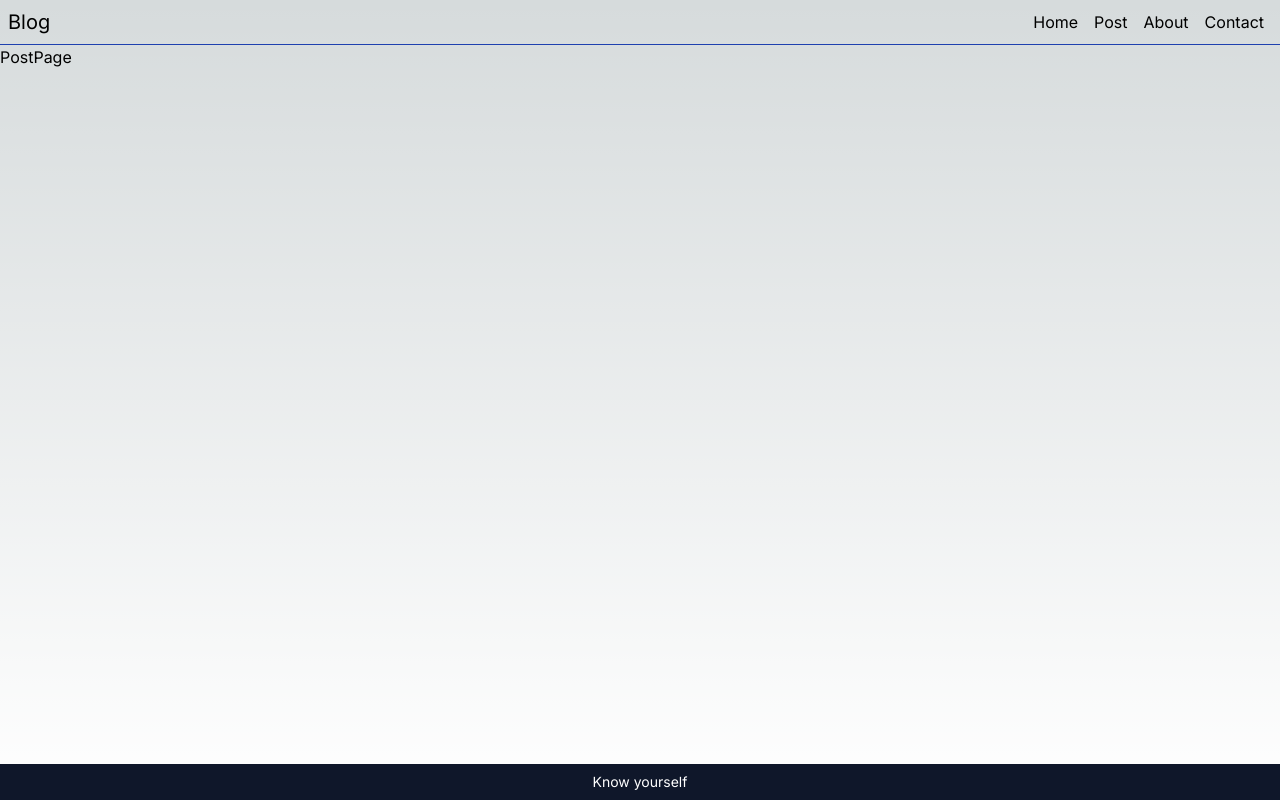
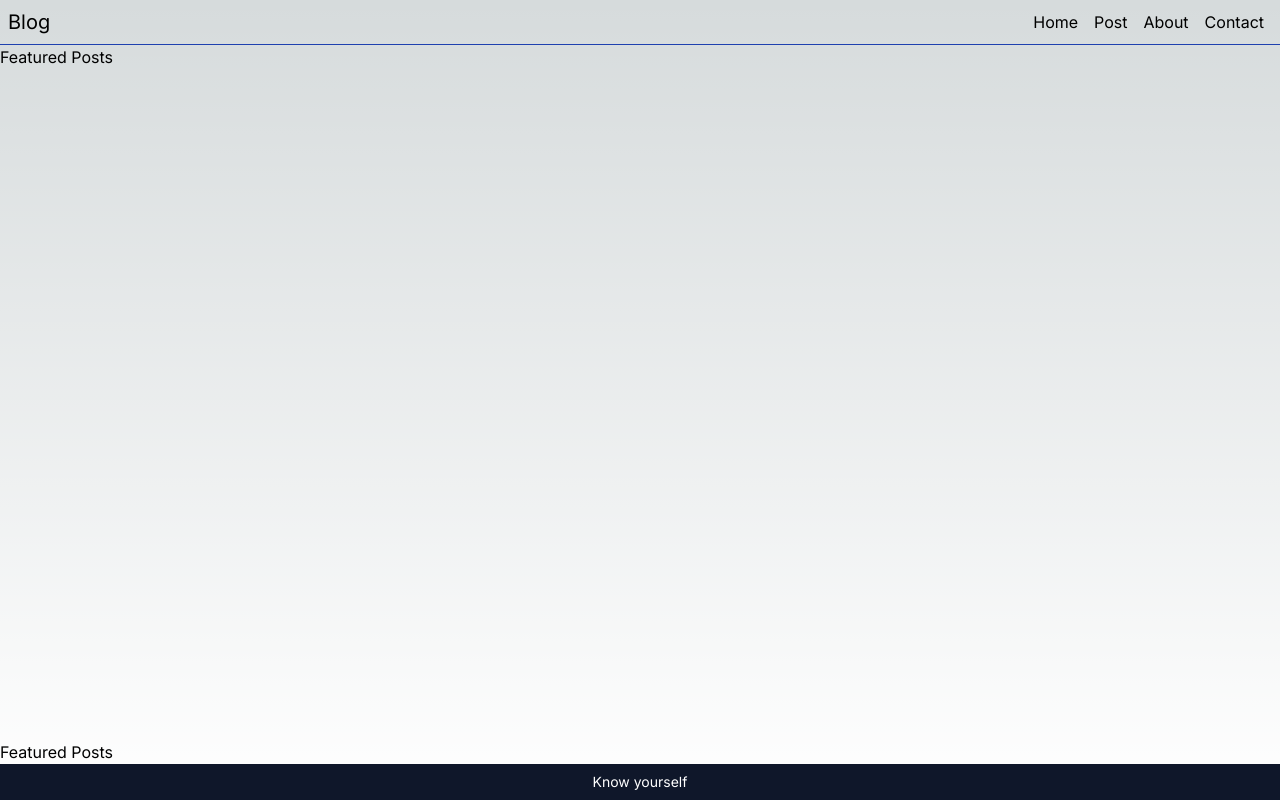
Before and after one commit to YunSukHyun/Blog, a Next.js app: page /post in a window 1280 px wide. Built offline with nearby package versions, Linux system fonts and the light colour scheme.

Commit message:
add components to main page

```diff
--- a/src/app/layout.tsx
+++ b/src/app/layout.tsx
@@ -3,6 +3,7 @@ import "./globals.css";
 import type { Metadata } from "next";
 import { Inter, Nanum_Gothic, Open_Sans } from "next/font/google";
 import Header from "@/components/Header";
+import PostPage from "./post/page";
 
 const inter = Inter({ subsets: ["latin"] });
 const sans = Open_Sans({ subsets: ["latin"], variable: "--font-open" });
@@ -28,6 +29,7 @@ export default function RootLayout({
       <body className="flex flex-col w-full max-w-screen-2xl mx-auto">
         <Header />
         <main className="grow">{children}</main>
+        <PostPage />
         <Footer />
       </body>
     </html>
--- a/src/app/page.tsx
+++ b/src/app/page.tsx
@@ -1,10 +1,13 @@
-import Profile from "@/components/profile";
-import Image from "next/image";
+import { FeaturedPost } from "@/components/FeaturedPost";
+import { OtherPost } from "@/components/OtherPost";
+import Profile from "@/components/Profile";
 
 export default function Home() {
   return (
     <>
       <Profile />
+      <FeaturedPost />
+      <OtherPost />
     </>
   );
 }
--- a/src/app/post/page.tsx
+++ b/src/app/post/page.tsx
@@ -1,5 +1,5 @@
 const PostPage = () => {
-  return <div>PostPage</div>;
+  return <section>Featured Posts</section>;
 };
 
 export default PostPage;
```
